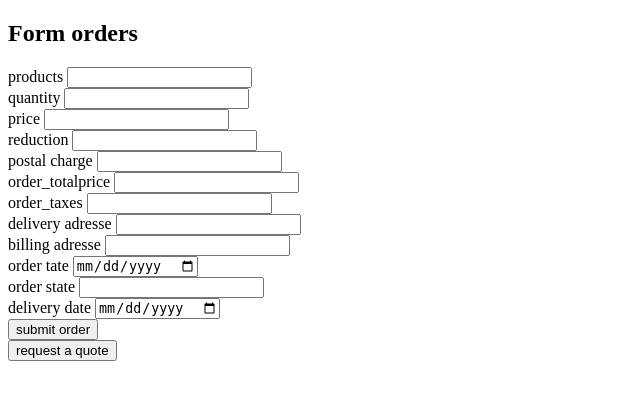
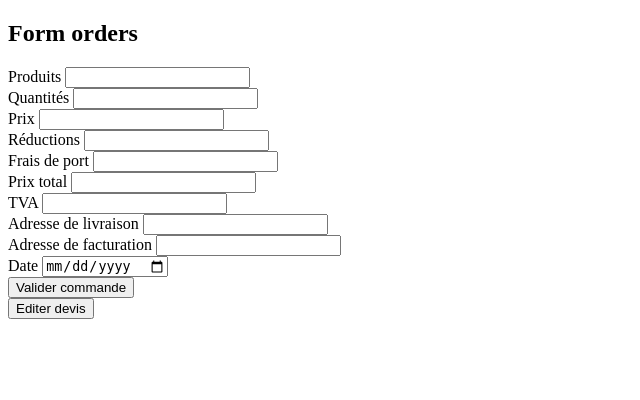
Before and after one commit to SimplonAuch2/CRM, a PHP site: page /form_order.php in a window 1280 px wide. Shown: the top 400 px of the page, without its empty margins (0-640 px from the left). Run offline with PHP 8.4, Linux system fonts and the light colour scheme.

Commit message:
mise a jour langage interface en vers fr du formulaire de commande

```diff
--- a/form_order.php
+++ b/form_order.php
@@ -28,73 +28,63 @@
 <form action="" method="get" class="form_order">
 
 	<div class="zone_order_products">
-		<label for="order_products">products</label>
+		<label for="order_products">Produits</label>
 		<input type="text" name="order_products" id="order_products" required>
 	</div>
 
 	<div class="zone_order_quantity">
-		<label for="order_quantity">quantity</label>
+		<label for="order_quantity">Quantités</label>
 		<input type="int" name="order_quantity" id="order_quantity" required>
 	</div>
 
 	<div class="zone_order_price">
-		<label for="order_price">price</label>
+		<label for="order_price">Prix</label>
 		<input type="money" name="order_price" id="order_price" required>
 	</div>
 
 	<div class="zone_order_reduction">
-		<label for="order_reduction">reduction</label>
+		<label for="order_reduction">Réductions</label>
 		<input type="int" name="order_reduction" id="order_reduction" required>
 	</div>
 
 	<div class="zone_order_postal_charges">
-		<label for="order_postal_charges">postal charge</label>
+		<label for="order_postal_charges">Frais de port</label>
 		<input type="money" name="order_postal_charges" id="order_postal_charges" required>
 	</div>
 
 	<div class="zone_order_totalprice">
-		<label for="order_totalprice">order_totalprice</label>
+		<label for="order_totalprice">Prix total</label>
 		<input type="money" name="order_totalprice" id="order_totalprice" required>
 	</div>
 
 	<div class="zone_order_taxes">
-		<label for="order_taxes">order_taxes</label>
+		<label for="order_taxes">TVA</label>
 		<input type="money" name="order_taxes" id="order_taxes" required>
 	</div>
 
 	<div class="zone_order_delivery_adresse">
-		<label for="order_delivery_adresse">delivery adresse</label>
+		<label for="order_delivery_adresse">Adresse de livraison</label>
 		<input type="text" name="order_delivery_adresse" id="order_delivery_adresse" required>
 	</div>
 
 	<div class="zone_order_billing_adresse">
-		<label for="order_billing_adresse">billing adresse</label>
+		<label for="order_billing_adresse">Adresse de facturation</label>
 		<input type="text" name="order_billing_adresse" id="order_billing_adresse" required>
 	</div>
 
-	<div class="zone_order_state">
-		<label for="order_date">order tate</label>
+	<div class="zone_order_date">
+		<label for="order_date">Date</label>
 		<input type="date" name="order_date" id="order_date" required>
-	</div>
-
-	<div class="zone_order_state">
-		<label for="order_state">order state</label>
-		<input type="text" name="order_state" id="order_state" required>
-	</div>
-
-	<div class="zone_order_delivery_date">
-		<label for="order_delivery_date">delivery date</label>
-		<input type="date" name="order_delivery_date" id="order_delivery_date" required>
 	</div>
 
 	<div class="zone_submit_order">
 		<label for="submit_order"></label>
-		<input type="submit" name="submit_order" id="submit_order" value="submit order">
+		<input type="submit" name="submit_order" id="submit_order" value="Valider commande">
 	</div>
 
 	<div class="zone_request a quote">
 		<label for="request_a_quote"></label>
-		<input type="submit" name="request_a_quote" id="request_a_quote" value="request a quote">
+		<input type="submit" name="request_a_quote" id="request_a_quote" value="Editer devis">
 	</div>
 
 </form>
```
